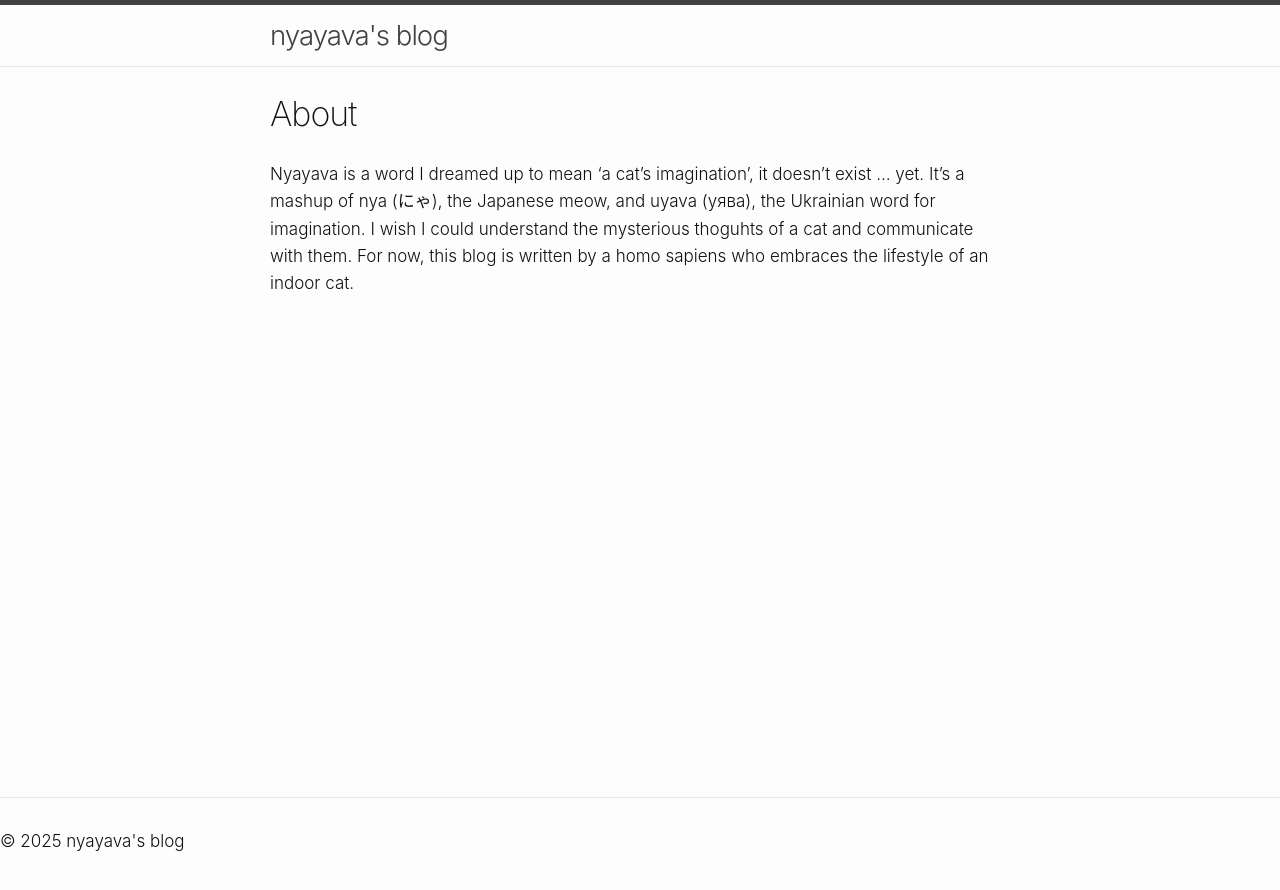
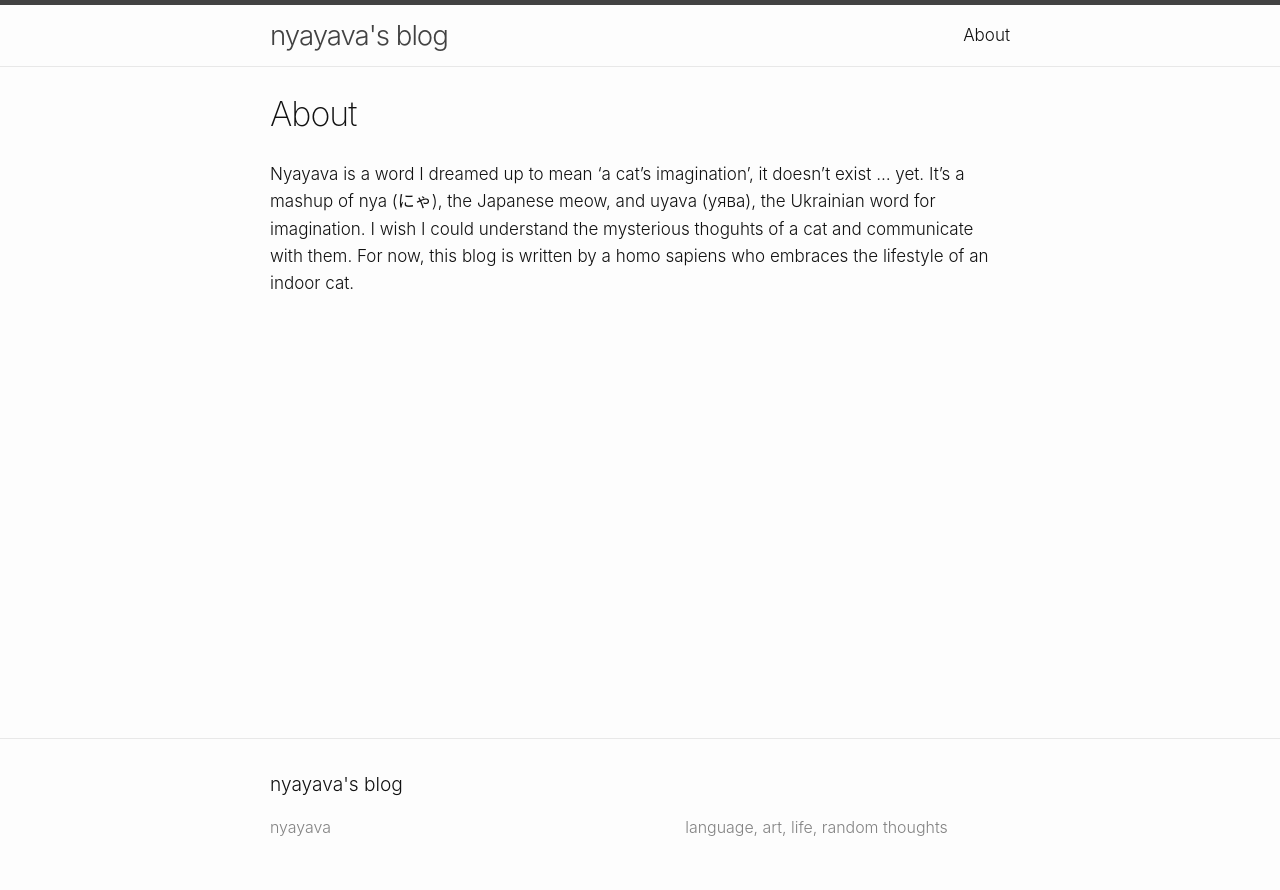
Before and after one commit to nyayava/nyayava.github.io, a Jekyll site: the page built from about.md, in a window 1280 px wide. Shown: the top 890 px of the page. Built offline with Jekyll 4.4.1, drawn with Linux system fonts in a browser that asks for light colours; some of the changed lines change nothing that is shown.

Commit message:
undid the change on footer.html so the blog description is back

```diff
--- a/_config.yml
+++ b/_config.yml
@@ -34,8 +34,9 @@
 
 # If you want to link only specific pages in your header, uncomment
 # this and add the path to the pages in order as they should show up
-header_pages:
-  - about.html
+# header_pages:
+#   - index.html
+#   - about.html
 
 
 # Build settings
--- a/_includes/footer.html
+++ b/_includes/footer.html
@@ -1,14 +1,14 @@
 
-<footer class="site-footer">
+<!-- <footer class="site-footer">
   <div class="container">
     <p>
       &copy; {{ site.time | date: '%Y' }} {{ site.title }}
     </p>
   </div>
-</footer>
+</footer> -->
 
 
-<!--
+
 <footer class="site-footer h-card">
   <data class="u-url" href="{{ "/" | relative_url }}"></data>
 
@@ -44,4 +44,3 @@
   </div>
 
 </footer>
--->
```
Also changed, not shown: 7 other files.
